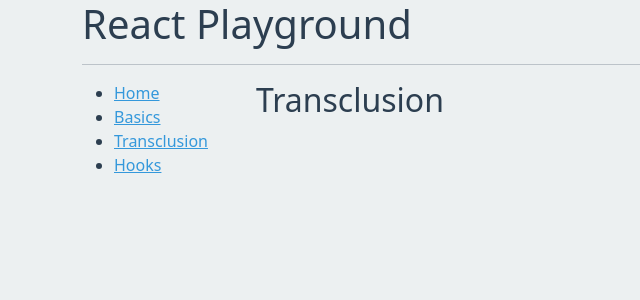
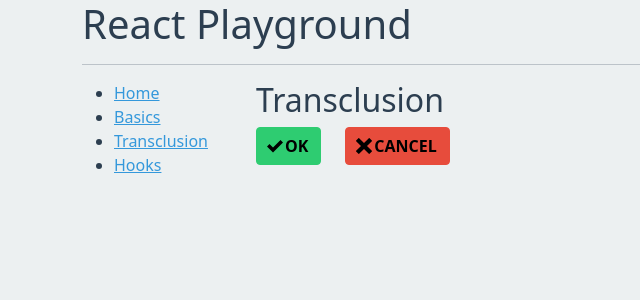
Before and after one commit to henrikmathiesen/react-playground, a React (Create React App) app: page /transclusion in a window 1280 px wide. Shown: the top 300 px of the page, without its empty margins (0-640 px from the left). Built offline with nearby package versions, Linux system fonts and the light colour scheme.

Commit message:
-transclusion

```diff
--- a/src/App.js
+++ b/src/App.js
@@ -1,7 +1,7 @@
-import { BrowserRouter as Router } from "react-router-dom";
+import { BrowserRouter as Router } from 'react-router-dom';
 
 import Menu from './Components/Layout/Menu'
-import ViewsContainer from "./Components/Layout/ViewsContainer";
+import ViewsContainer from './Components/Layout/ViewsContainer';
 
 function App() {
   return (
--- /dev/null
+++ b/src/Components/Shared/Buttons/Button.js
@@ -0,0 +1,16 @@
+import PropTypes from 'prop-types';
+
+function Button({ children, btnTypeClass }) {
+
+    return(
+        <button className={`Button btn ${btnTypeClass}`}>{children}</button>
+    );
+
+}
+
+Button.propTypes = {
+    children: PropTypes.node.isRequired,
+    btnTypeClass: PropTypes.string.isRequired
+}
+
+export default Button;
--- /dev/null
+++ b/src/Components/Shared/Buttons/DangerButton.js
@@ -0,0 +1,21 @@
+import PropTypes from 'prop-types';
+import { ImCross } from "react-icons/im";
+import Button from './Button';
+import { iconStyle, btnType } from './button-utils';
+
+function DangerButton({ text }) {
+
+    return (
+        <Button btnTypeClass={btnType.DANGER}>
+            <ImCross style={ iconStyle } />
+            {text || 'CANCEL'}
+        </Button>
+    );
+
+}
+
+DangerButton.propTypes = {
+    text: PropTypes.string
+};
+
+export default DangerButton;
--- /dev/null
+++ b/src/Components/Shared/Buttons/SuccessButton.js
@@ -0,0 +1,21 @@
+import PropTypes from 'prop-types';
+import { ImCheckmark } from "react-icons/im";
+import Button from './Button';
+import { iconStyle, btnType } from './button-utils';
+
+function SuccessButton({ text }) {
+
+    return (
+        <Button btnTypeClass={btnType.SUCCESS}>
+            <ImCheckmark style={ iconStyle } />
+            {text || 'OK'}
+        </Button>
+    );
+
+}
+
+SuccessButton.propTypes = {
+    text: PropTypes.string
+};
+
+export default SuccessButton;
--- /dev/null
+++ b/src/Components/Shared/Buttons/button-utils.js
@@ -0,0 +1,12 @@
+const iconStyle = {
+    position: 'relative',
+    top: '-2px',
+    left: '-2px'
+};
+
+const btnType = {
+    SUCCESS: 'btn-success',
+    DANGER: 'btn-danger'
+};
+
+export { iconStyle, btnType };
--- a/src/Components/Transclusion/Transclusion.js
+++ b/src/Components/Transclusion/Transclusion.js
@@ -1,6 +1,20 @@
+import SuccessButton from '../Shared/Buttons/SuccessButton';
+import DangerButton from '../Shared/Buttons/DangerButton';
+
 function Transclusion() {
     return (
-        <h2>Transclusion</h2>
+        <div>
+            <h2>Transclusion</h2>
+
+            <div className="row">
+                <div className="col-auto">
+                    <SuccessButton />
+                </div>
+                <div className="col">
+                    <DangerButton />
+                </div>
+            </div>
+        </div>
     );
 }
 
```
